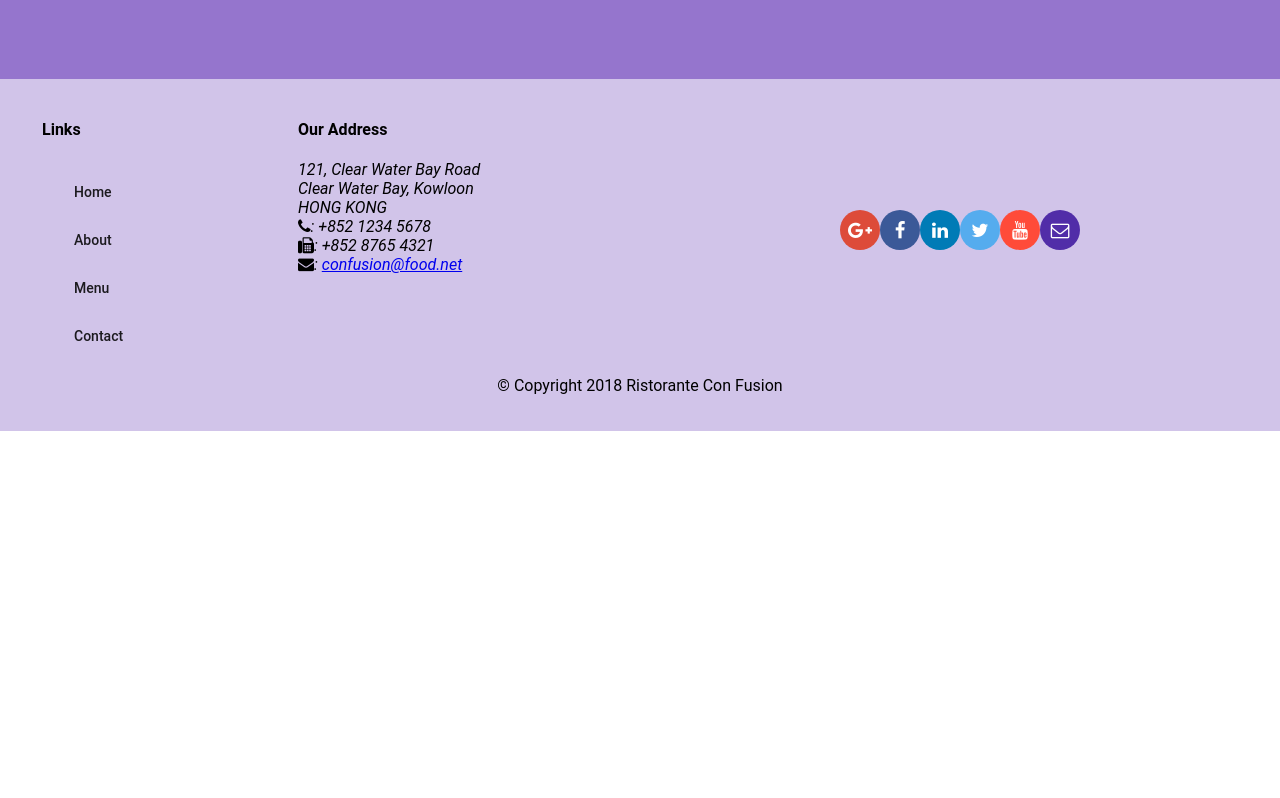
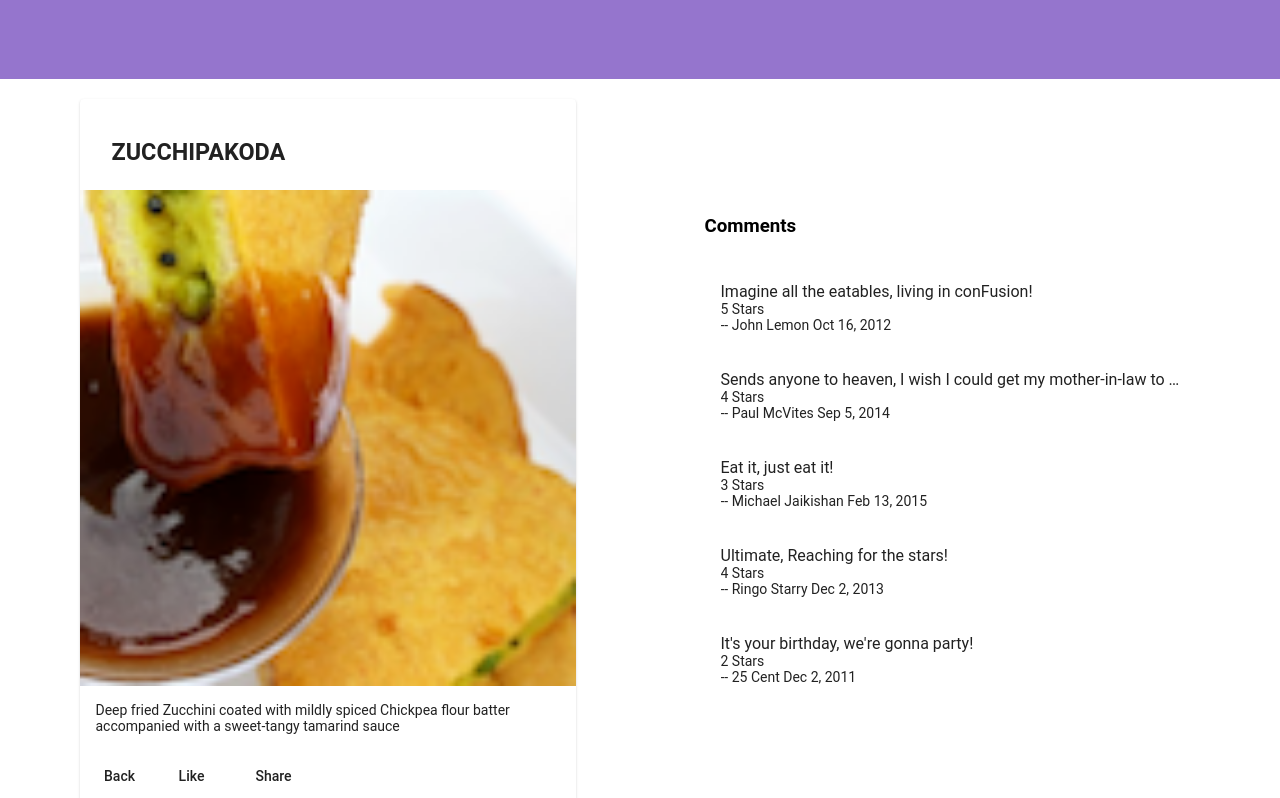
Before and after one commit to Abbieyu/AngularCoursera, an Angular app: page /dishDetails/1 in a window 1280 px wide. Before the commit this address led to /. Shown: the part 260-1058 px from the top of the page. Before the commit the page ends 800 px from the top, so only its background shows below. Built offline with nearby package versions, Linux system fonts and the light colour scheme.

Commit message:
SPA part 2

```diff
--- a/src/app/app-routing/routes.ts
+++ b/src/app/app-routing/routes.ts
@@ -3,11 +3,12 @@ import { HomeComponent } from '../home/home.component';
 import { AboutComponent } from '../about/about.component';
 import { ContactComponent } from '../contact/contact.component';
 import { MenuComponent } from '../menu/menu.component';
-
+import {DishDetailsComponent} from '../dish-details/dish-details.component';
 export const routes : Routes=[
     {path:'home',component:HomeComponent},
     {path:'about',component:AboutComponent},
     {path:'contact',component:ContactComponent},
     {path:'menu',component:MenuComponent},
+    {path:'dishDetails/:id',component:DishDetailsComponent},
     {path:'',redirectTo:'home', pathMatch:'full'}
 ]
--- a/src/app/dish-details/dish-details.component.html
+++ b/src/app/dish-details/dish-details.component.html
@@ -18,6 +18,7 @@
             <p>{{dish.description}}</p>
           </mat-card-content>
           <mat-card-actions>
+            <button mat-button (click)="goBack()">Back</button>
             <button mat-button>Like</button>
             <button mat-button>Share</button>
           </mat-card-actions>
--- a/src/app/dish-details/dish-details.component.ts
+++ b/src/app/dish-details/dish-details.component.ts
@@ -1,5 +1,9 @@
 import { Component, OnInit,Input } from '@angular/core';
 import { Dish } from '../shared/dish';
+import {Params} from '@angular/router';
+import {Location} from '@angular/common';
+import {ActivatedRoute} from '@angular/router';
+import {DishService} from '../services/dish.service';
 @Component({
   selector: 'app-dish-details',
   templateUrl: './dish-details.component.html',
@@ -7,10 +11,18 @@ import { Dish } from '../shared/dish';
 })
 
 export class DishDetailsComponent implements OnInit {
-  @Input() dish:Dish;
+  dish:Dish;
   //dish = DISH;
-  constructor() { }
+  constructor(private dishService:DishService,private location:Location,private route:ActivatedRoute) {
 
-  ngOnInit() {
+  }
+
+  ngOnInit() {// /dishdetails/1
+    let id = this.route.snapshot.params['id'];//get the id from the params of the current route
+    this.dish = this.dishService.getDish(id);
+  }
+
+  goBack():void{
+    this.location.back();//go back to the previos item in the browser history
   }
 };
--- a/src/app/footer/footer.component.html
+++ b/src/app/footer/footer.component.html
@@ -9,10 +9,10 @@
       <div fxFlex="40" fxFlexOffset="20px">
         <h4>Links</h4>
         <mat-list>
-          <mat-list-item><a mat-button>Home</a></mat-list-item>
-          <mat-list-item><a mat-button>About</a></mat-list-item>
-          <mat-list-item><a mat-button>Menu</a></mat-list-item>
-          <mat-list-item><a mat-button>Contact</a></mat-list-item>
+          <mat-list-item><a mat-button routerLink='home'>Home</a></mat-list-item>
+          <mat-list-item><a mat-button routerLink='about'>About</a></mat-list-item>
+          <mat-list-item><a mat-button routerLink='menu'>Menu</a></mat-list-item>
+          <mat-list-item><a mat-button routerLink='contact'>Contact</a></mat-list-item>
         </mat-list>
       </div>
       <div fxFlex="55">
--- a/src/app/menu/menu.component.html
+++ b/src/app/menu/menu.component.html
@@ -8,7 +8,7 @@
   </div>
   <div>
     <mat-grid-list fxFlex cols="2" rowHeight="200px" >
-      <mat-grid-tile *ngFor="let dish of Dishes" (click)="onSelect(dish)">
+      <mat-grid-tile *ngFor="let dish of Dishes" [routerLink]="['/dishDetails',dish.id]" (click)="onSelect(dish)">
         <img height="200px" src={{dish.image}} alt={{dish.name}}>
         <mat-grid-tile-footer>
             <h1 matLine>{{dish.name | uppercase}}</h1>
@@ -17,6 +17,5 @@
     </mat-grid-list>
   </div>
   <div fxFlex *ngIf="selectedDish">
-  <app-dish-details [dish]="selectedDish"></app-dish-details>
   </div>
 </div>
```
